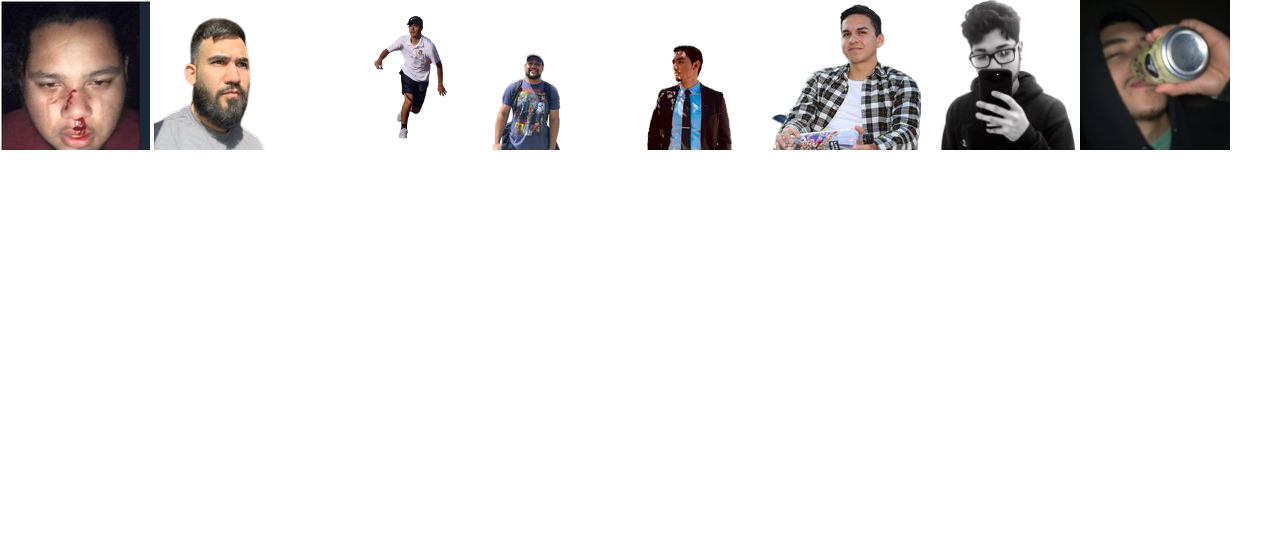
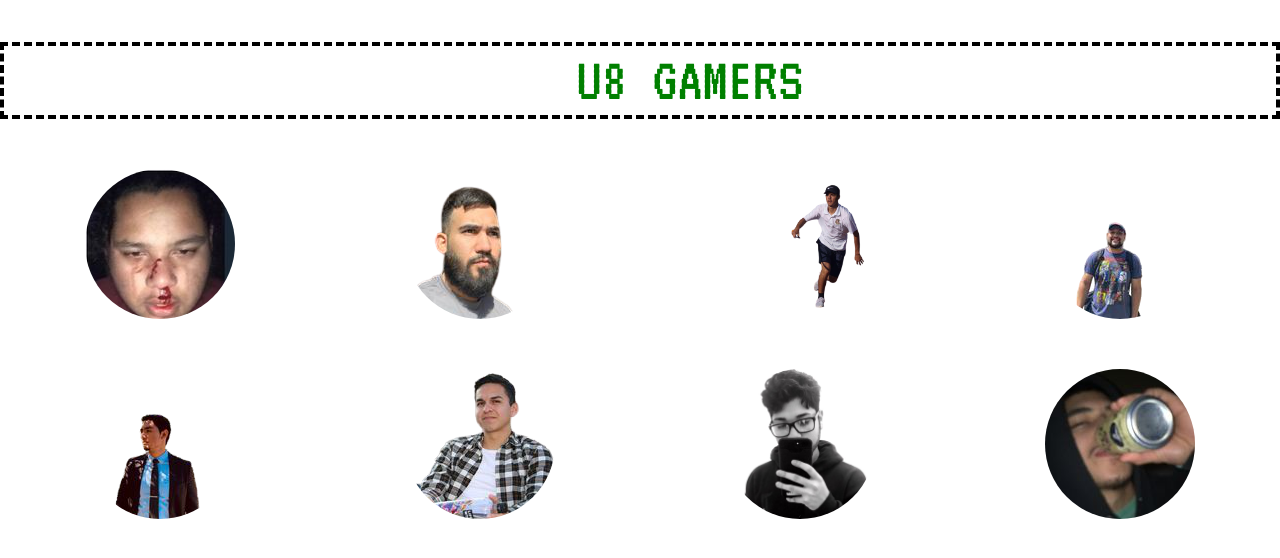
Before and after one commit to ChrisCarteno/deployPractice, a plain HTML site: page index.html in a window 1280 px wide. Drawn offline with Linux system fonts and the light colour scheme.

Commit message:
made circles

```diff
--- a/index.html
+++ b/index.html
@@ -6,10 +6,15 @@
   <meta name="viewport" content="width=device-width, initial-scale=1.0">
   <title>U8 GAMERS</title>
   <link rel="stylesheet" href="./your-code.css">
+  <style>
+    @import url('https://fonts.googleapis.com/css2?family=VT323&display=swap');
+  </style>
   <link href="https://fonts.googleapis.com/icon?family=Material+Icons" rel="stylesheet">
   <link type="text/css" rel="stylesheet" href="materialize/css/materialize.min.css" media="screen,projection"/>
 </head>
 <body>
+  <h1> U8 GAMERS </h1>
+  <div class = "gamers">
     <img src="./images/NateDog.jpg" alt="nateDog">
     <img src="./images/u8CHuy.png" alt="Chuy">
     <img src="./images/Franny.png" alt="Franny">
@@ -18,4 +23,5 @@
     <img src="./images/PabloMinerals.png" alt="Minerals">
     <img src="./images/PETERDAYS.jpg" alt="PeterDayz">
     <img src="./images/ROACHATA.jpg" alt="Roach">
+  </div>
 </html>
--- a/your-code.css
+++ b/your-code.css
@@ -1,24 +1,30 @@
 /* Your code here */
-img[alt="nateDog"]{
-
-}
 img[alt="Franny"]{
     width: 150px;
     height: 150px;
-}
-img[alt="Gooner"]{
-
-}
-img[alt="Tank"]{
-
-}
-img[alt="Minerals"]{
-
+    place-self: center;
 }
 img[alt="PeterDayz"]{
     width: 150px;
     height: 150px;
+    place-self: center;
 }
-img[alt="Roach"]{
-
-}
+.gamers {
+    display: grid;
+    grid-template-columns: repeat(4, 1fr);
+    grid-template-rows: 200px 200px;
+    justify-items: center;
+    align-items: center;
+  }
+  h1{
+      font-family: 'VT323', monospace;
+      text-align: center;
+      font-size: xx-large;
+      color: green;
+      border: dashed black 4px;
+      margin-left: 100px;
+      padding-left: 100px;
+  }
+  .gamers img{
+      border-radius: 50%;
+  }
```
Also changed, not shown: 2 other files. Lines whose indentation alone changed are shown as unchanged.
